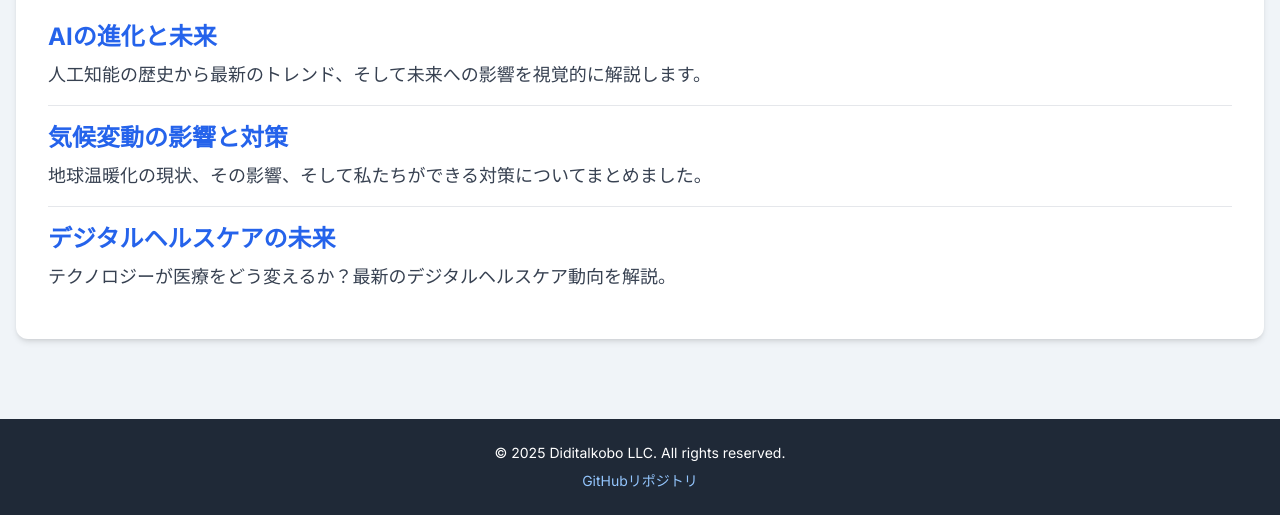
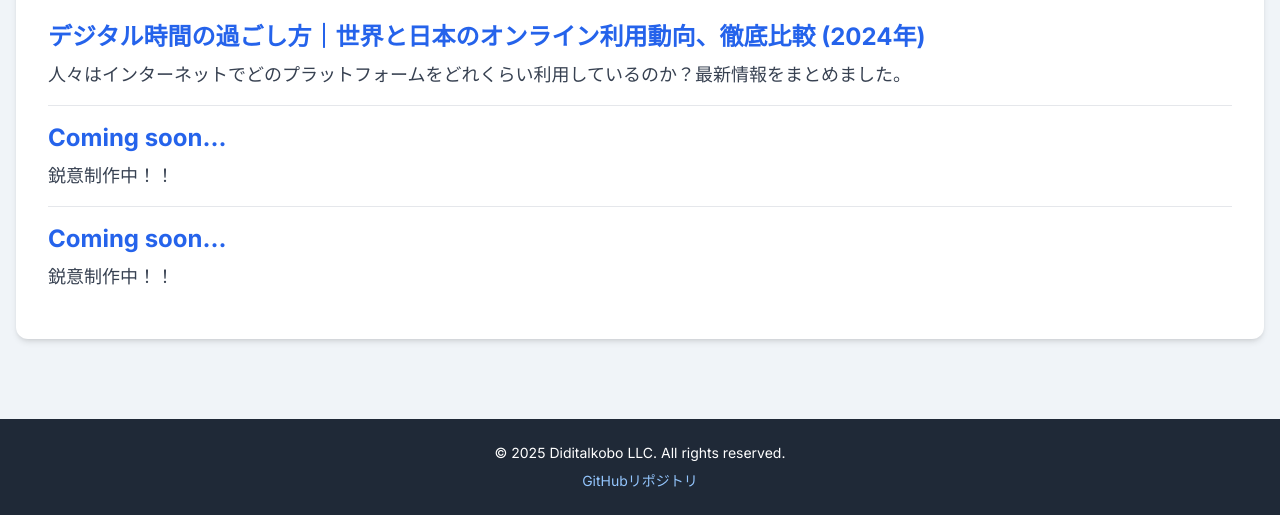
Before and after one commit to Digitalkobo/infographics, a plain HTML site: page index.html in a window 1280 px wide. Shown: the part 552-1067 px from the top of the page. Drawn offline with nearby package versions, Linux system fonts and the light colour scheme.

Commit message:
Update index.html
情報を反映。新しいインフォグラフィックを追加。

```diff
--- a/index.html
+++ b/index.html
@@ -53,12 +53,12 @@
                 <!-- Infographic List Item 1 -->
                 <li class="border-b border-gray-200 pb-4 last:border-b-0">
                     <h3 class="text-2xl font-bold mb-2 text-gray-900">
-                        <a href="infographic-1.html" class="text-blue-600 hover:text-blue-800 hover:underline transition-colors duration-300">
-                            AIの進化と未来
+                        <a href="20250707-digital-life.html" class="text-blue-600 hover:text-blue-800 hover:underline transition-colors duration-300">
+                            デジタル時間の過ごし方｜世界と日本のオンライン利用動向、徹底比較 (2024年)
                         </a>
                     </h3>
                     <p class="text-gray-700 text-lg">
-                        人工知能の歴史から最新のトレンド、そして未来への影響を視覚的に解説します。
+                        人々はインターネットでどのプラットフォームをどれくらい利用しているのか？最新情報をまとめました。
                     </p>
                 </li>
 
@@ -66,11 +66,11 @@
                 <li class="border-b border-gray-200 pb-4 last:border-b-0">
                     <h3 class="text-2xl font-bold mb-2 text-gray-900">
                         <a href="infographic-2.html" class="text-blue-600 hover:text-blue-800 hover:underline transition-colors duration-300">
-                            気候変動の影響と対策
+                            Coming soon...
                         </a>
                     </h3>
                     <p class="text-gray-700 text-lg">
-                        地球温暖化の現状、その影響、そして私たちができる対策についてまとめました。
+                        鋭意制作中！！
                     </p>
                 </li>
 
@@ -78,11 +78,11 @@
                 <li class="border-b border-gray-200 pb-4 last:border-b-0">
                     <h3 class="text-2xl font-bold mb-2 text-gray-900">
                         <a href="infographic-3.html" class="text-blue-600 hover:text-blue-800 hover:underline transition-colors duration-300">
-                            デジタルヘルスケアの未来
+                            Coming soon...
                         </a>
                     </h3>
                     <p class="text-gray-700 text-lg">
-                        テクノロジーが医療をどう変えるか？最新のデジタルヘルスケア動向を解説。
+                        鋭意制作中！！
                     </p>
                 </li>
 
```
